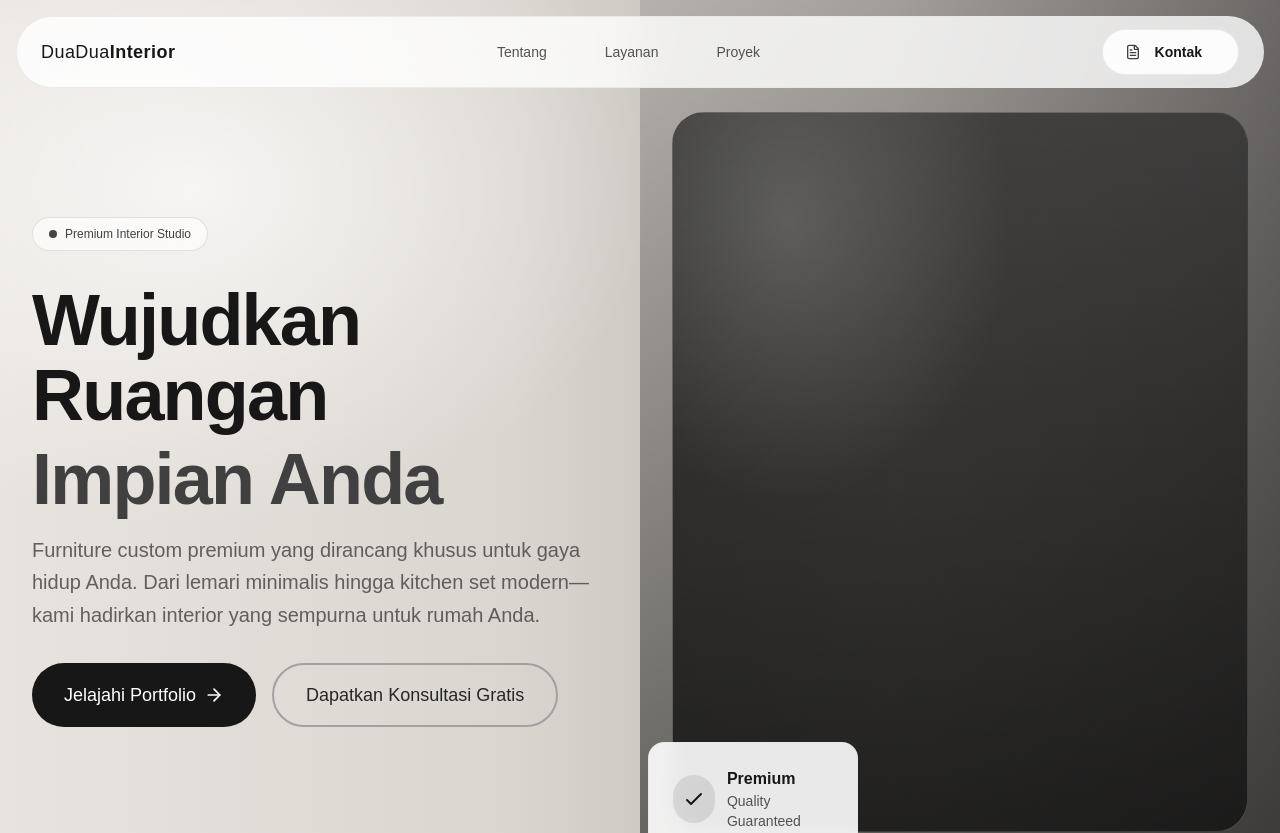
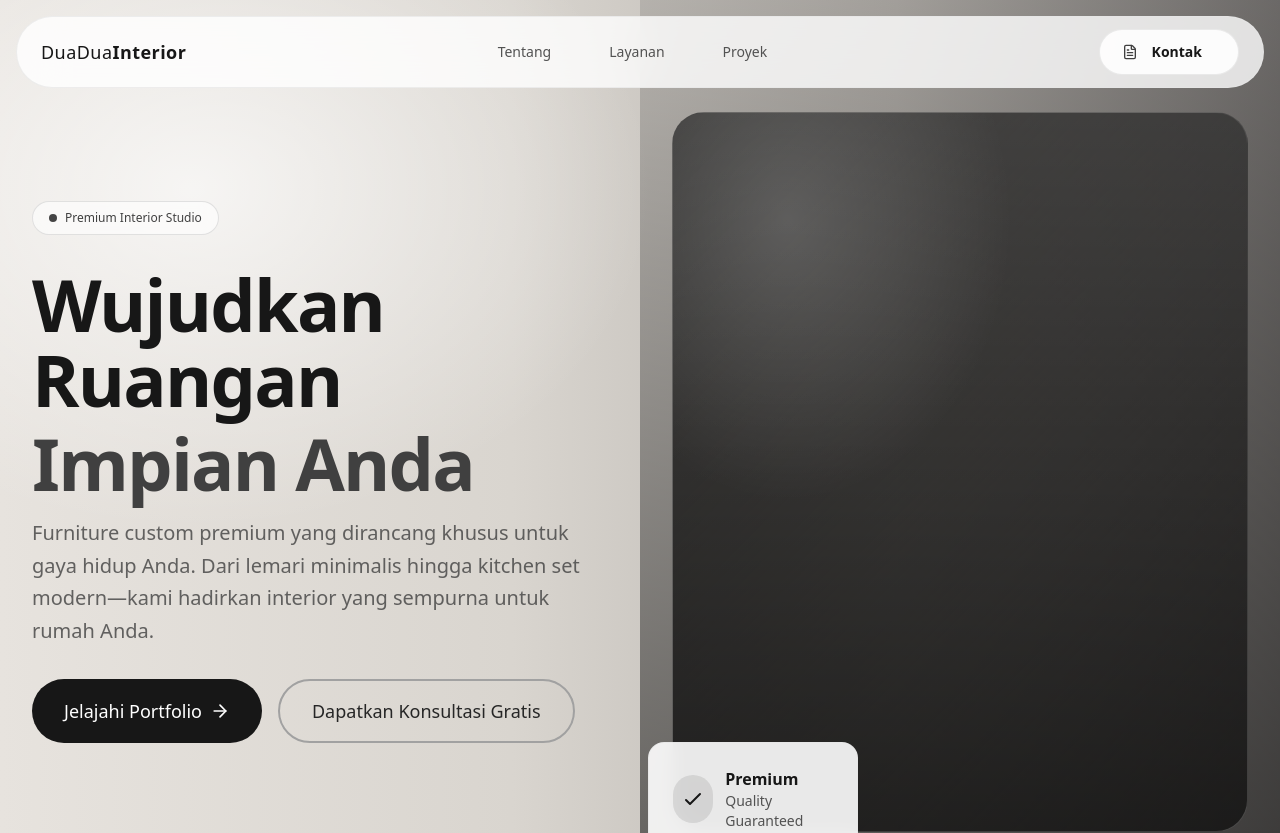
Before and after one commit to Aryobayu/DuaDua-Interior, a Next.js app: page / in a window 1280 px wide. Shown: the top 833 px of the page. Built offline with nearby package versions, Linux system fonts and the light colour scheme.

Commit message:
refactor(ui): standardize font tokens and tailwind font mapping

```diff
--- a/app/globals.css
+++ b/app/globals.css
@@ -3,8 +3,11 @@
 :root {
   --background: #ffffff;
   --foreground: #171717;
-  --nav-font-sans: var(--font-manrope), sans-serif;
-  --nav-font-display: var(--font-instrument), sans-serif;
+  --font-body: var(--font-manrope), sans-serif;
+  --font-display: var(--font-instrument), sans-serif;
+  --font-code: var(--font-geist-mono), monospace;
+  --nav-font-sans: var(--font-body);
+  --nav-font-display: var(--font-display);
 }
 
 @theme inline {
@@ -24,5 +27,5 @@
 body {
   background: var(--background);
   color: var(--foreground);
-  font-family: Arial, Helvetica, sans-serif;
+  font-family: var(--font-body);
 }
--- a/tailwind.config.ts
+++ b/tailwind.config.ts
@@ -84,8 +84,8 @@ const config: Config = {
         },
       },
       fontFamily: {
-        sans: ["var(--font-inter)", "system-ui", "sans-serif"],
-        serif: ["var(--font-playfair)", "Georgia", "serif"],
+        sans: ["var(--font-manrope)", "system-ui", "sans-serif"],
+        serif: ["var(--font-instrument)", "Georgia", "serif"],
       },
       fontSize: {
         // Custom scale untuk premium look
```
